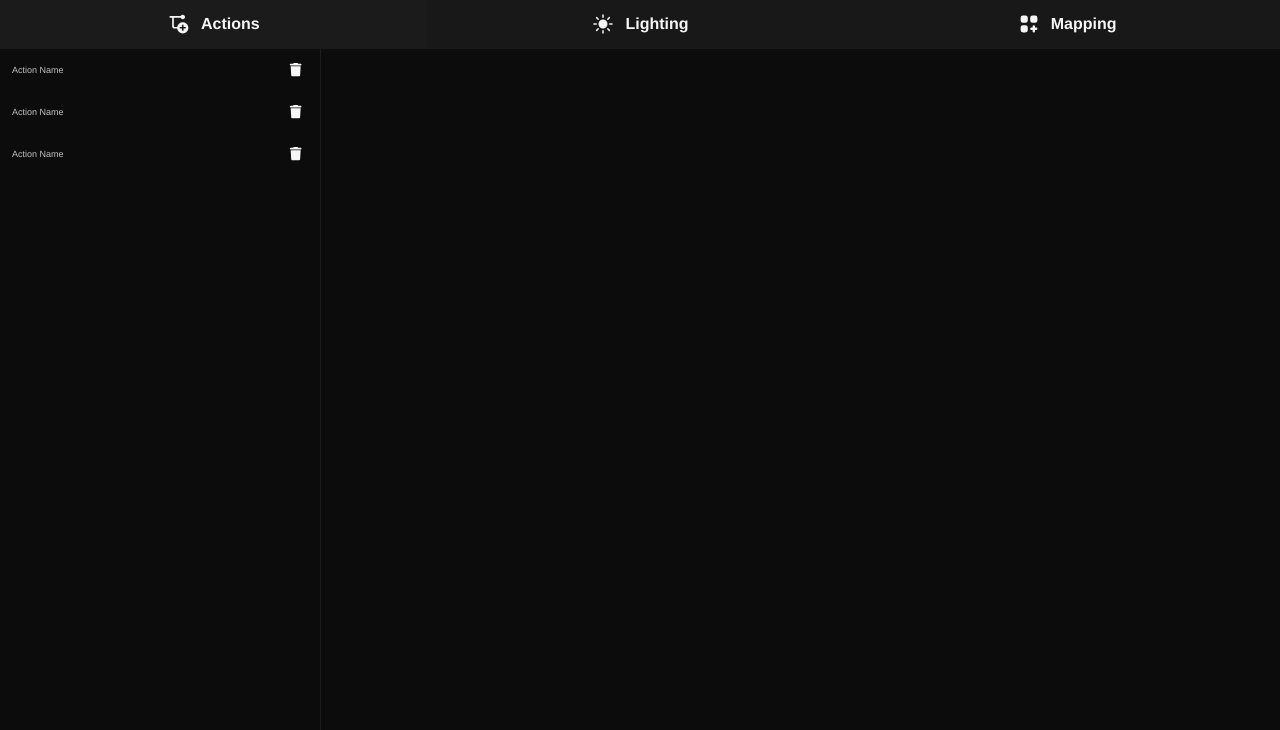
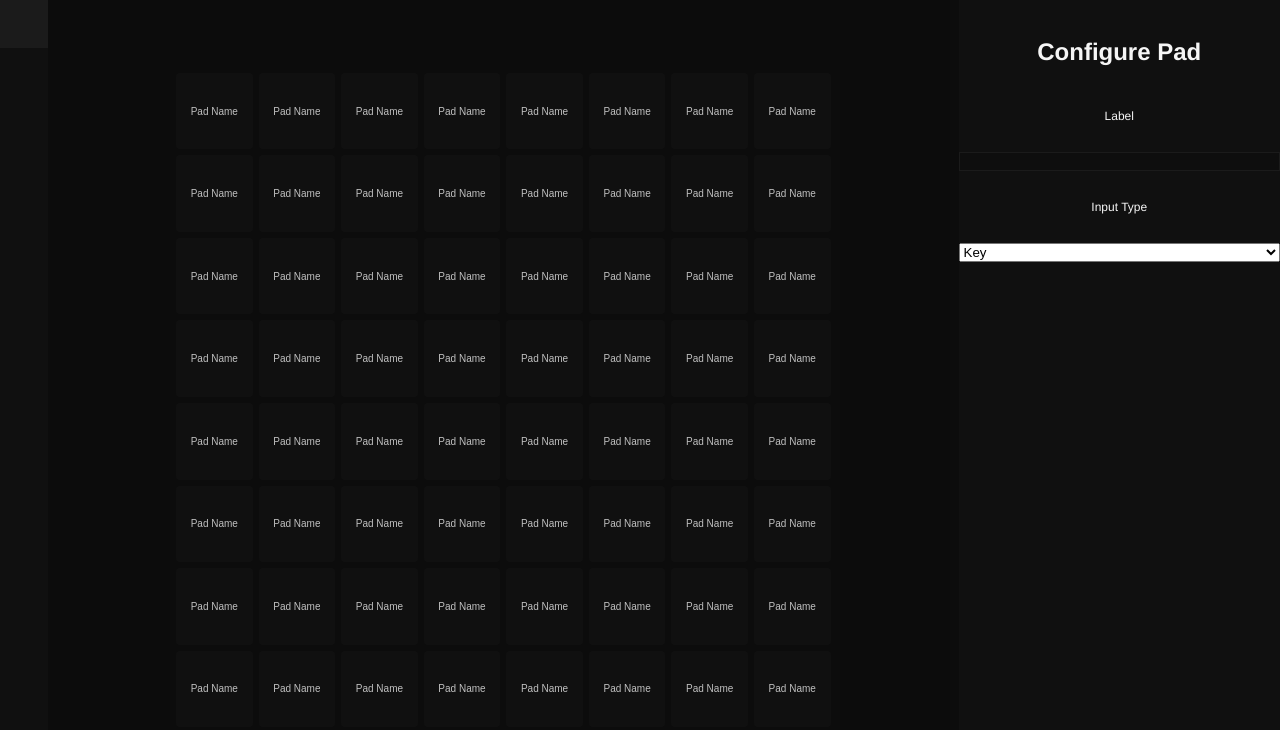
Before and after one commit to feenix1/macropad, a React (Vite) app: page / in a window 1280 px wide. Shown: the top 730 px of the page. Built offline with nearby package versions, Linux system fonts and the light colour scheme.

Commit message:
add new sections

```diff
--- a/src/App.css
+++ b/src/App.css
@@ -9,6 +9,7 @@
   color: #f6f6f6;
   --text-secondary: #c1c1c1;
   background-color: #0c0c0c;
+  --background-secondary: #101010;
 
   font-synthesis: none;
   text-rendering: optimizeLegibility;
@@ -39,40 +40,77 @@ body {
 .container {
   margin: 0;
   display: flex;
-  flex-direction: column;
+  flex-direction: row;
   justify-content: center;
   text-align: center;
   height: 100%;
 }
 
-.tab-bar {
-  display: grid;
-  grid-template-columns: repeat(3, 1fr);
-  background-color: #20202098;
-  border-bottom: 1px solid var(--border-color);
+.navbar {
+  display: flex;
+  flex-direction: column;
+  height: 100%;
+  background-color: var(--background-secondary);
+  width: 48px;
 }
 
-.tab-button {
+.navbar-button {
+  width: 48px;
+  height: 48px;
+  border-radius: none;
+  background-color: inherit;
   border: none;
-  background-color: transparent;
-  display: flex;
-  align-items: center;
-  justify-content: center;
-  gap: 10px;
   cursor: pointer;
-  color: inherit;
-  font: inherit;
-  padding: 1rem;
-  font-size: 16px;
-  font-weight: 600;
 }
 
-.tab-content {
+.pad-panel {
+  display: flex;
+  justify-content: center;
+  align-items: center;
   flex-grow: 1;
+  padding: 128px;
+  background-color: inherit;
+}
+
+.pad-container {
+  display: grid;
+  grid-template-columns: repeat(8, 1fr);
+  grid-template-rows: repeat(8, 1fr);
+  gap: 6px;
+  aspect-ratio: 1 / 1;
+  width: 100%;
+}
+
+.pad-button {
+  display: flex;
+  justify-content: center;
+  align-items: center;
+  color: var(--text-secondary);
+  background-color: var(--background-secondary);
+  border-radius: 4px;
+  cursor: pointer;
+  height: 100%;
+  width: 100%;
+  border: none;
+  overflow: ellipsis;
+}
+
+.pad-button p {
+  margin: 0;
+  padding: 0;
+  font-size: 10px;
+  overflow: clip;
+}
+
+.configure-panel {
   display: flex;
   flex-direction: column;
-  justify-content: center;
-  text-align: center;
+  justify-content: flex-start;
+  gap: 12px;
+  padding-top: 24px;
+  height: 100%;
+  background-color: var(--background-secondary);
+  flex-grow: 1;
 }
 
 .row {
@@ -97,7 +135,8 @@ h1 {
 
 input {
   outline: none;
-  color: #ffffff;
+  border: 1px solid var(--border-color);
+  color: inherit;
   background-color: #0f0f0f98;
 }
 
--- a/src/App.tsx
+++ b/src/App.tsx
@@ -16,8 +16,6 @@ function App() {
     MappingEditor
   }
 
-  const [currentTab, setCurrentTab] = useState<Tab>(Tab.ActionEditor);
-
   function renderCurrentTab(currentTab: Tab) {
     switch (currentTab) {
       case Tab.ActionEditor:
@@ -31,25 +29,36 @@ function App() {
 
   return (
     <main className="container">
-      <div className="tab-bar">
-        <button className="tab-button" onClick={() => setCurrentTab(Tab.ActionEditor)}>
-          <AiOutlineSisternode size={24} />
-          Actions
-        </button>
-        <button className="tab-button" onClick={() => setCurrentTab(Tab.LightingEditor)}>
-          <HiSun size={24} />
-          Lighting
-        </button>
-        <button className="tab-button" onClick={() => setCurrentTab(Tab.MappingEditor)}>
-          <HiViewGridAdd size={24} />
-          Mapping
-        </button>
+      <div className="navbar">
+        <button className="navbar-button"></button>
+        <button className="navbar-button"></button>
       </div>
-      <div className="tab-content">
-        {renderCurrentTab(currentTab)}
+      <div className="pad-panel">
+        <div className="pad-container">
+          {[...Array(64)].map((_, i) => <PadButton key={i} />)}
+        </div>
+      </div>
+      <div className="configure-panel">
+        <h1>Configure Pad</h1>
+        <p>Label</p>
+        <input type="text" />
+        <p>Input Type</p>
+        <select name="input-type" id="input-type">
+          <option value="key">Key</option>
+          <option value="macro">Macro</option>
+          <option value="shortcut">Shortcut</option>
+        </select>
       </div>
     </main>
   );
 }
 
+function PadButton() {
+  return(
+    <button className="pad-button">
+      <p>Pad Name</p>
+    </button>
+  )
+}
+
 export default App;
```
